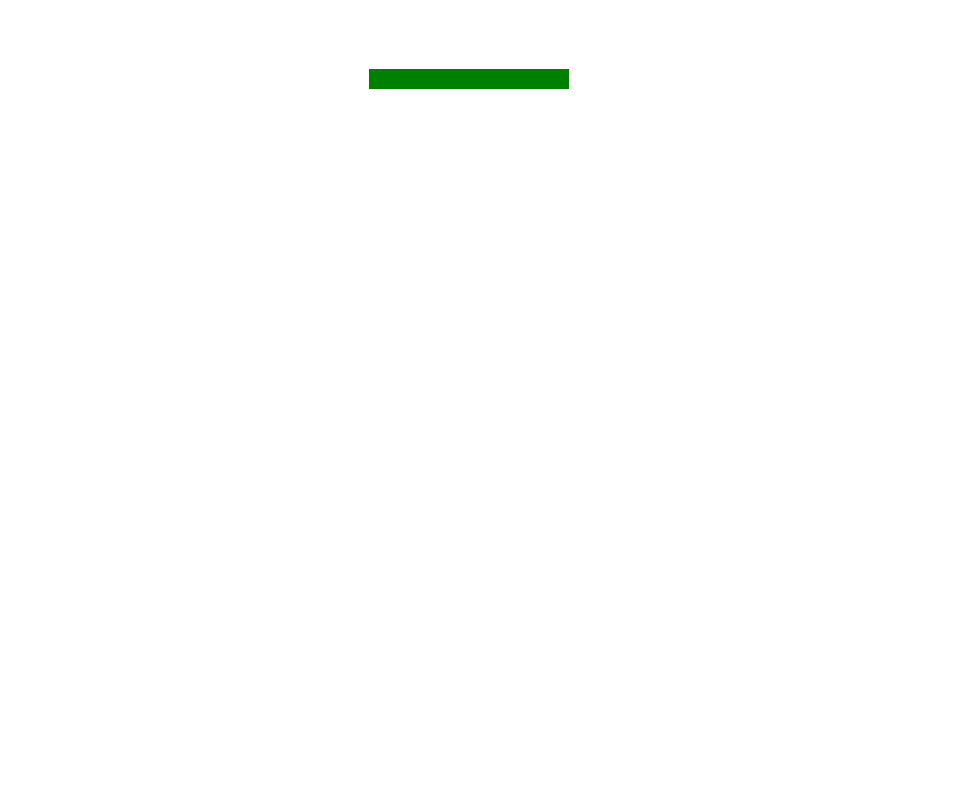
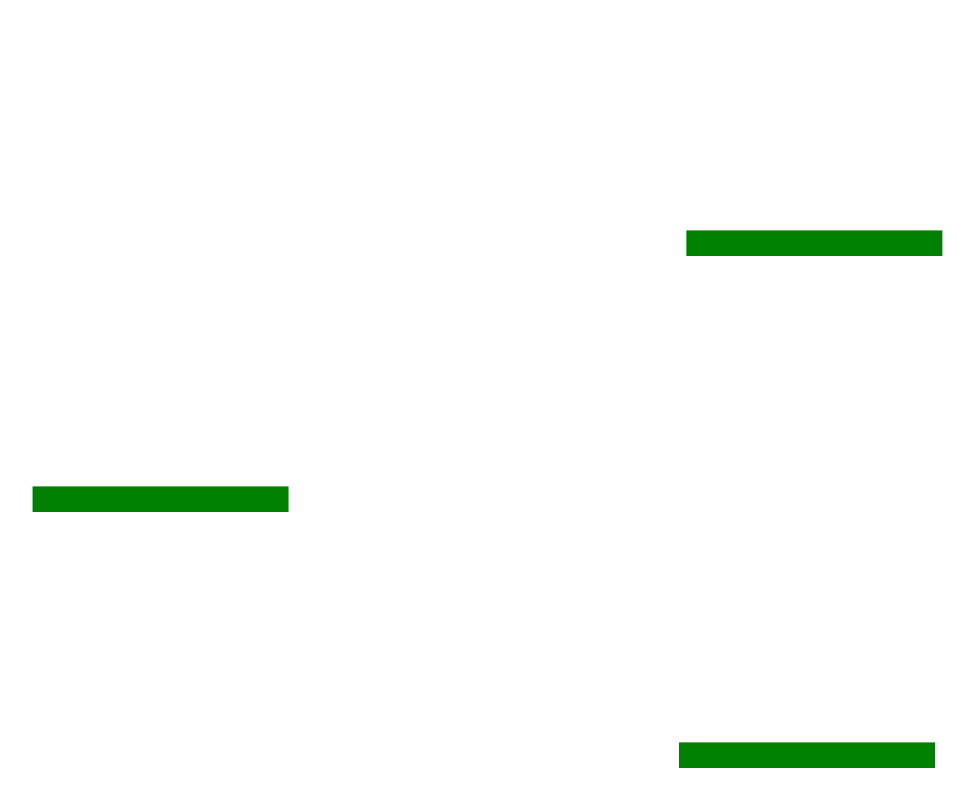
Before and after one commit to rydzwr/Mario-logic, a plain HTML site: page index.html in a window 1280 px wide. Shown: the whole page, without its empty margins (171-1145 px from the left). Drawn offline with Linux system fonts and the light colour scheme.

Commit message:
Five Platforms And Working Player

```diff
--- /dev/null
+++ b/game.js
@@ -0,0 +1,88 @@
+import Player from "/player.js";
+import Platform from "/platform.js";
+
+export default class Game {
+  constructor() {
+    this.canvas = document.querySelector("canvas");
+    this.canvas.width = window.innerWidth;
+    this.canvas.height = window.innerHeight;
+
+    this.screenW = window.innerWidth;
+    this.screenH = window.innerHeight;
+    this.cameraY = this.screenH / 2;
+
+    window.addEventListener(
+      "resize",
+      () => {
+        this.canvas.width = window.innerWidth;
+        this.canvas.height = window.innerHeight;
+        this.screenW = window.innerWidth;
+        this.screenH = window.innerHeight;
+      },
+      true
+    );
+
+    this.ctx = this.canvas.getContext("2d");
+    this.gameObjects = [];
+    this.previousTime = Date.now();
+  }
+
+  setup() {
+    this.player = new Player();
+    this.gameObjects.push(this.player);
+
+    for (let y = -1; y < 0; y += 0.2) {
+      const x = Math.random() * 0.8;
+      const platform = new Platform(x, y, 0.2);
+      this.gameObjects.push(platform);
+    }
+
+    this.player.pos = {
+      x: this.gameObjects[1].pos.x + 0.1,
+      y: -0.9,
+    };
+  }
+
+  gameLoop() {
+    const current = Date.now();
+    const deltaTime = (current - this.previousTime) / 1000;
+    this.previousTime = current;
+
+    this.update(deltaTime);
+    this.draw();
+
+    requestAnimationFrame(() => {
+      this.gameLoop();
+    });
+  }
+
+  update(deltaTime) {
+    for (const object of this.gameObjects) {
+      object.update(deltaTime);
+    }
+  }
+
+  draw() {
+    this.ctx.clearRect(0, 0, this.canvas.width, this.canvas.height);
+
+    for (const object of this.gameObjects) {
+      this.ctx.save();
+      object.draw(this.ctx);
+      this.ctx.restore();
+    }
+  }
+
+  static getInstance() {
+    if (Game.instance === undefined) {
+      Game.instance = new Game();
+    }
+    return Game.instance;
+  }
+
+  static toScreen(worldVector) {
+    return {
+      x: worldVector.x * Game.instance.screenW,
+      y: -worldVector.y * Game.instance.screenW,
+    };
+  }
+}
--- a/gameLoop.js
+++ /dev/null
@@ -1,66 +0,0 @@
-class Game {
-  constructor() {
-    this.canvas = document.querySelector("canvas");
-    this.canvas.width = document.body.clientWidth;
-    this.canvas.height = document.body.clientHeight;
-
-    this.screenW = document.body.clientWidth;
-    this.screenH = document.body.clientHeight;
-    this.cameraY = this.screenH / 2;
-
-    window.addEventListener("resize", () => {
-        this.canvas.width = document.body.clientWidth;
-        this.canvas.height = document.body.clientHeight;
-        this.screenW = document.body.clientWidth;
-        this.screenH = document.body.clientHeight;
-    }, true);
-
-    this.ctx = this.canvas.getContext("2d");
-    this.gameObjects = [];
-    this.previousTime = Date.now();
-  }
-
-  setup() {
-    this.player = new Player();
-    this.platform = new Platform(this.screenW / 2 - 100, this.screenH / 2 - 10, 200, 20);
-
-    this.gameObjects.push(this.player, this.platform);
-  }
-
-  gameLoop() {
-    const current = Date.now();
-    const deltaTime = current - this.previousTime;
-    this.previousTime = current;
-
-    this.update(deltaTime);
-    this.draw();
-
-    requestAnimationFrame(() =>  { this.gameLoop(); });
-  }
-
-  update(deltaTime) {
-    for (const object of this.gameObjects) {
-      object.update(deltaTime);
-    }
-  }
-
-  draw() {
-    this.ctx.clearRect(0, 0, this.canvas.width, this.canvas.height);
-
-    const renderInfo = {
-        screenW: this.screenW,
-        screenH: this.screenH,
-        cameraY: this.cameraY,
-    }
-
-    for (const object of this.gameObjects) {
-      this.ctx.save();
-      object.draw(this.ctx, renderInfo);
-      this.ctx.restore();
-    }
-  }
-}
-
-const game = new Game();
-game.setup();
-game.gameLoop();
--- a/index.html
+++ b/index.html
@@ -6,18 +6,28 @@
     <meta name="viewport" content="width=device-width, initial-scale=1.0">
     <title>Document</title>
     <style>
-        * {
+        html, body {
+            width:  100%;
+            height: 100%;
             margin: 0;
-            padding: 0;
         }
     </style>
 </head>
 <body>
     <canvas></canvas>
 
-    <script src="inputManager.js"></script>
-    <script src="platform.js"></script>
-    <script src="player.js"></script>
-    <script src="gameLoop.js"></script>
+    <script type="module">
+        import Game from "/game.js";
+        import InputManager from "/inputManager.js";
+
+        function main() {
+            const input = InputManager.getInstance();
+            const game = Game.getInstance();
+            game.setup();
+            game.gameLoop();
+        }
+
+        main();
+    </script>
 </body>
 </html>
--- a/inputManager.js
+++ b/inputManager.js
@@ -1,5 +1,5 @@
-class InputManager {
-  static setup() {
+export default class InputManager {
+  constructor() {
     this.keyboardState = {};
     document.addEventListener(
       "keydown",
@@ -11,10 +11,15 @@ class InputManager {
     );
   }
 
-  static getKey(code) {
+  getKey(code) {
     if (code in this.keyboardState) return this.keyboardState[code];
     return false;
   }
+
+  static getInstance() {
+    if (InputManager.instance === undefined) {
+      InputManager.instance = new InputManager();
+    }
+    return InputManager.instance;
+  }
 }
-
-InputManager.setup();
--- a/platform.js
+++ b/platform.js
@@ -1,21 +1,28 @@
-class Platform
-{
-    constructor(x, y, width, height) {
-        this.position = {
-            x: x,
-            y: y
-        }
+import Game from "./game.js";
 
-        this.width = width;
-        this.height = height;
-    }
+export default class Platform {
+  constructor(x, y, width) {
+    this.platform = true;
 
-    update(deltaTime) {
+    this.pos = {
+      x: x,
+      y: y,
+    };
 
-    }
+    this.dim = {
+      x: width,
+      y: 0.02,
+    };
+  }
 
-    draw(ctx, info) {
-        ctx.fillStyle = 'green'
-        ctx.fillRect(this.position.x, this.position.y, this.width, this.height)
-    }
+  update(deltaTime) {}
+
+  draw(ctx) {
+    ctx.fillStyle = "green";
+
+    const pos = Game.toScreen(this.pos);
+    const dim = Game.toScreen(this.dim);
+
+    ctx.fillRect(pos.x, pos.y, dim.x, dim.y);
+  }
 }
--- a/player.js
+++ b/player.js
@@ -1,80 +1,93 @@
-class Player {
+import Game from "./game.js";
+import InputManager from "./inputManager.js";
+
+export default class Player {
   constructor() {
-    this.position = {
-      x: 100,
-      y: 100,
-    };
-    this.velocity = {
+    this.gravityAccelY = -0.5;
+    this.dragCoeffX = 60;
+    this.dragCoeffY = 0.1;
+    this.movementForce = 6;
+    this.moveDownForce = 4;
+    this.jumpImpulse = 0.5;
+
+    this.pos = {
       x: 0,
       y: 0,
     };
-    this.width = 30;
-    this.height = 30;
-    this.gravity = 0.5;
+
+    this.v = {
+      x: 0,
+      y: 0,
+    };
+
+    this.a = {
+      x: 0,
+      y: 0,
+    };
+
+    this.dim = {
+      x: 0.02,
+      y: 0.02,
+    };
   }
 
   update(deltaTime) {
-    this.position.y += this.velocity.y;
-    this.position.x += this.velocity.x;
+    const go = Game.getInstance().gameObjects;
 
-    //if (this.position.y + this.height + this.velocity.y <= canvas.height)
-      this.velocity.y += this.gravity;
-    //else this.velocity.y = 0;
+    console.log(this.pos.x);
+
+    for (const object of go) {
+      if ("platform" in object) {
+        if (
+          this.pos.y - this.dim.y >= object.pos.y &&
+          this.pos.y - this.dim.y + this.v.y * deltaTime <= object.pos.y &&
+          this.pos.x + this.dim.x >= object.pos.x &&
+          this.pos.x <= object.pos.x + object.dim.x
+        ) {
+          this.v.y = this.jumpImpulse;
         }
-
-  draw(ctx, info) {
-    ctx.fillStyle = "red";
-    ctx.fillRect(this.position.x, this.position.y, this.width, this.height);
       }
     }
 
-/*player.update()
+    if (this.pos.x >= 1) {
+      this.pos.x = 0;
+    } else if (this.pos.x <= 0) {
+      this.pos.x = 1;
+    }
 
-function animate()
-{
-    requestAnimationFrame(animate)
-    c.clearRect(0, 0, canvas.width, canvas.height)
-    player.update()
-    platform.draw()
+    let forceX = 0;
+    let forceY = this.gravityAccelY;
 
-    if (keys.right.pressed && player.position.x < 400)
-    {
-        player.velocity.x = 5
+    const input = InputManager.getInstance();
+    if (input.getKey("ArrowRight")) {
+      forceX += this.movementForce;
+    } else if (input.getKey("ArrowLeft")) {
+      forceX -= this.movementForce;
     }
-    else if (keys.left.pressed && player.position > 100)
-    {
-        player.velocity.x = -5
+
+    if (input.getKey("ArrowDown")) {
+      forceY -= this.moveDownForce;
     }
-    else if (keys.up.pressed)
-    {
-        player.velocity.y = -5
+
+    forceX += -Math.sign(this.v.x) * this.dragCoeffX * this.v.x ** 2;
+    forceY += -Math.sign(this.v.y) * this.dragCoeffY * this.v.y ** 2;
+
+    this.a.x = forceX;
+    this.a.y = forceY;
+
+    this.v.x += this.a.x * deltaTime;
+    this.v.y += this.a.y * deltaTime;
+
+    this.pos.x += this.v.x * deltaTime;
+    this.pos.y += this.v.y * deltaTime;
   }
-    else if (keys.down.pressed)
-    {
-        player.velocity.y = 5
-    }
-    else
-    {
-        player.velocity.x = 0
 
-        if (keys.right.pressed)
-        {
-            platform.position.x -= 5
-        }
-        else if (keys.left.pressed)
-        {
-            platform.position.x += 5
+  draw(ctx) {
+    ctx.fillStyle = "red";
+
+    const pos = Game.toScreen(this.pos);
+    const dim = Game.toScreen(this.dim);
+
+    ctx.fillRect(pos.x, pos.y, dim.x, dim.y);
   }
 }
-
-
-    // Platform collision detection
-    if  (player.position.y + player.height <= platform.position.y
-        && player.position.y + player.height + player.velocity.y >= platform.position.y
-        && player.position.x + player.width >= platform.position.x && player.position.x <= platform.position.x + platform.width)
-    {
-        player.velocity.y = 0
-    }
-}
-
-animate()*/
```
Lines whose indentation alone changed are shown as unchanged.
